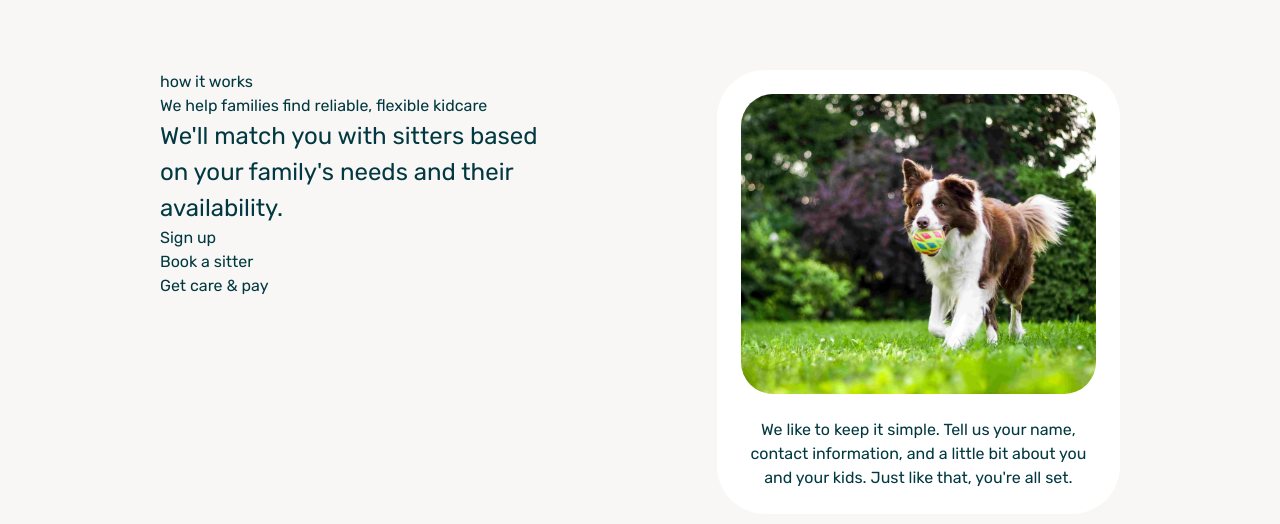
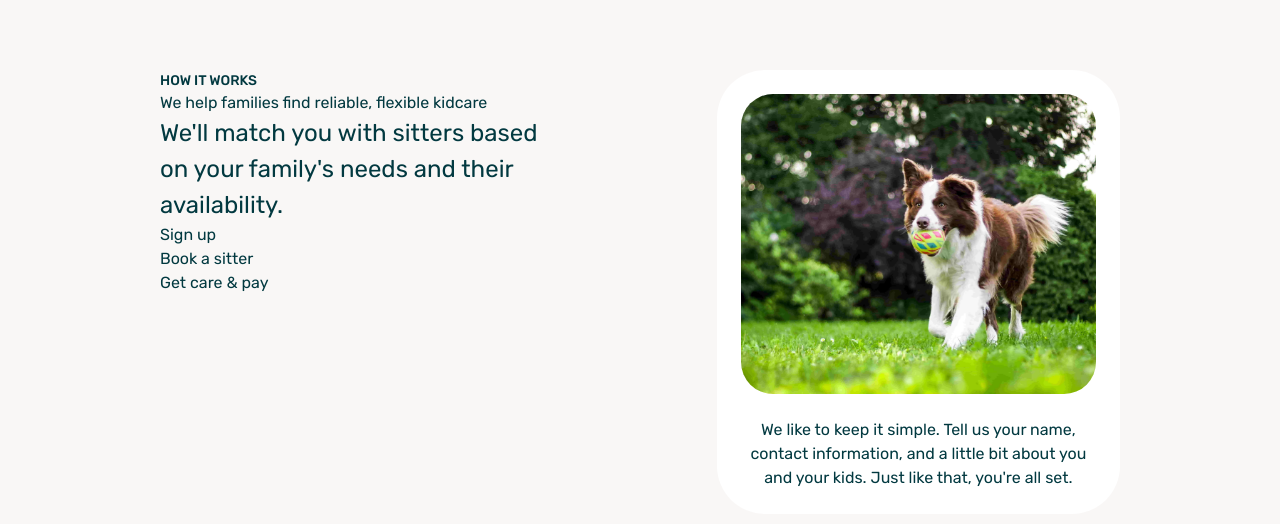
Before and after one commit to samsonc89/otter-replica, a React (Vite) app: page / in a window 1280 px wide. Shown: the part 1018-1542 px from the top of the page. Built offline with nearby package versions, Linux system fonts and the light colour scheme.

Commit message:
Restructure elements in divs

```diff
--- a/src/components/How/How.jsx
+++ b/src/components/How/How.jsx
@@ -9,19 +9,19 @@ const How = () => {
         <div className="how-column how-left">
           <div className="how-text-wrapper">
             <p className="tiny">how it works</p>
-            <h2 className="how-heading">
+            <h2 className="content-heading">
               We help families find reliable, flexible kidcare
             </h2>
             <p className="main-text">
-              We&apos;ll match you with sitters based on your family&apos;s
-              needs and their availability.
+              We'll match you with sitters based on your family's needs and
+              their availability.
             </p>
           </div>
-          {/* <div className="how-tabs-wrapper"> */}
-          <div className="how-tab">Sign up</div>
-          <div className="how-tab">Book a sitter</div>
-          <div className="how-tab">Get care & pay</div>
-          {/* </div> */}
+          <div className="how-tabs-wrapper">
+            <div className="how-tab">Sign up</div>
+            <div className="how-tab">Book a sitter</div>
+            <div className="how-tab">Get care & pay</div>
+          </div>
         </div>
         <div className="how-column how-right">
           <div className="how-tab-content-wrapper active-tab">
--- a/src/components/How/how.css
+++ b/src/components/How/how.css
@@ -10,14 +10,21 @@
 }
 
 .how-text-wrapper,
-.how-left {
+.how-tabs-wrapper
+/* .how-left  */ {
   display: flex;
   flex-direction: column;
   align-items: flex-start;
 }
 
-.how-text-wrapper > * {
+.how-text-wrapper p {
   text-align: start;
+}
+
+.tiny {
+  font-size: 0.87rem;
+  font-weight: 500;
+  text-transform: uppercase;
 }
 
 .how-tab-content-wrapper {
```
